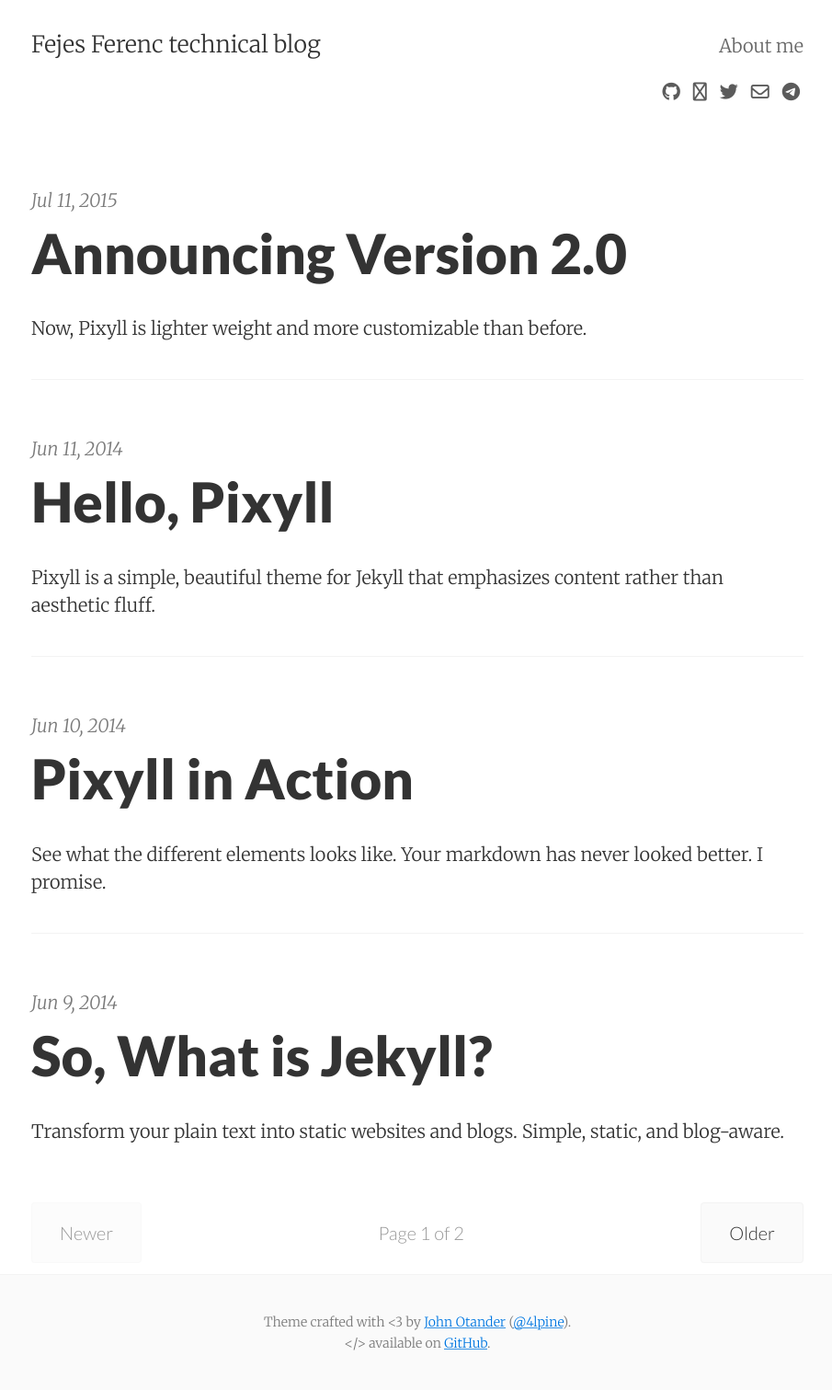
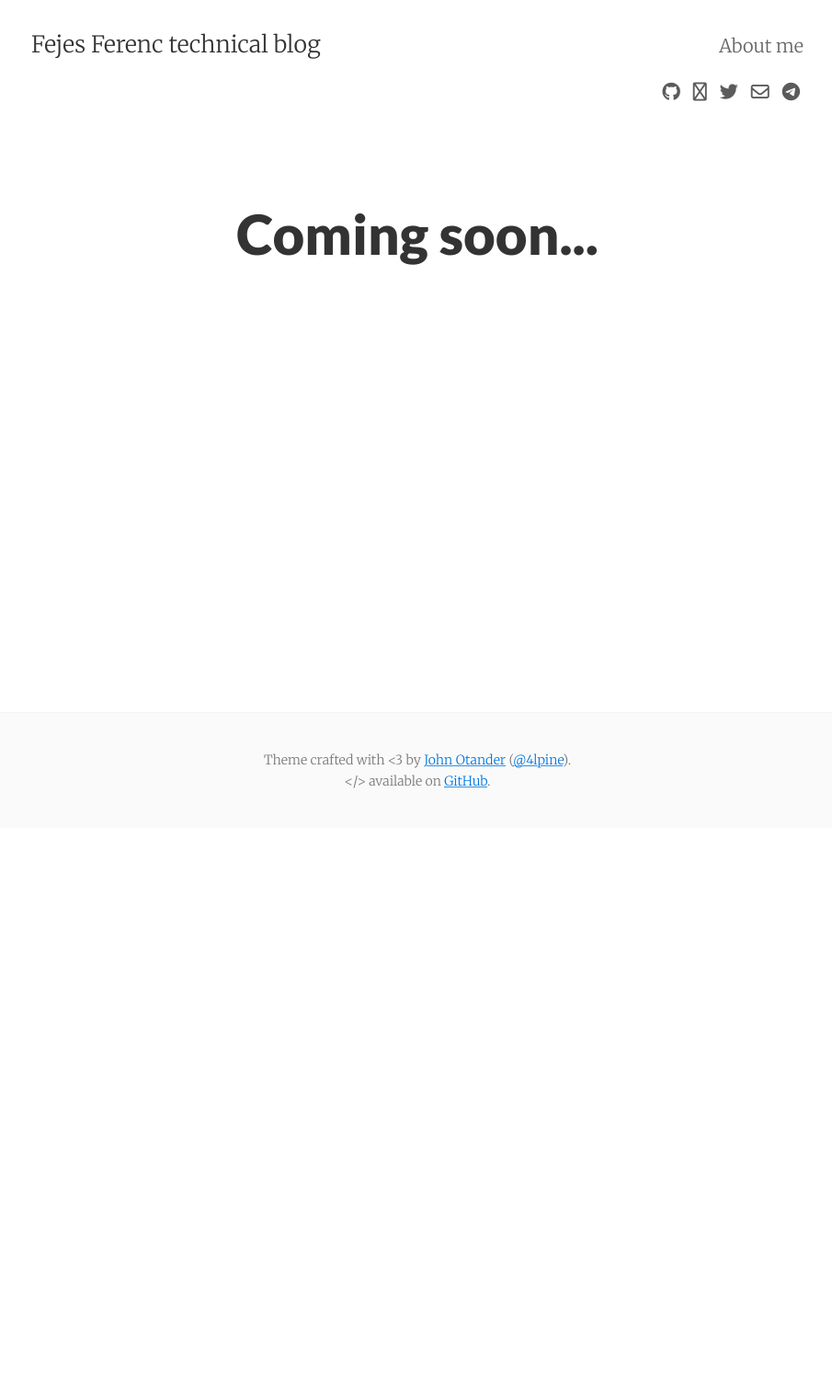
Before and after one commit to spyff/spyff.github.io, a Jekyll site: the page built from index.html, in a window 1280 px wide. Shown: the whole page at 92% size, without its empty margins (186-1091 px from the left). Built offline with Jekyll 4.4.1, drawn with Linux system fonts in a browser that asks for light colours; nearby versions of some CDN libraries; the list of posts is cut into pages by our own code; after the commit the page ends 900 px from its top, so only the background shows below that.

Commit message:
small changes

```diff
--- a/CNAME
+++ /dev/null
@@ -1 +0,0 @@
-pixyll.com
--- a/_config.yml
+++ b/_config.yml
@@ -2,7 +2,7 @@
 title:       Fejes Ferenc technical blog
 email:       spyff[x]mailbox[x]hu
 author:      Fejes Ferenc
-description: ""
+description: "Fejes Ferenc blog"
 baseurl:     ""
 url:         "https://spyff.github.io/"
 date_format: "%b %-d, %Y"
@@ -19,7 +19,7 @@
 bing_verification:
 
 # Optional features
-animated:             true
+animated:             false
 show_related_posts:   false
 show_post_footers:    false
 show_social_icons:    true
--- a/_posts/2014-06-09-so-what-is-jekyll.md
+++ /dev/null
@@ -1,19 +0,0 @@
----
-layout:     post
-title:      So, What is Jekyll?
-date:       2014-06-09 12:32:18
-summary:    Transform your plain text into static websites and blogs. Simple, static, and blog-aware.
-categories: jekyll pixyll
----
-
-TEST
-
-Jekyll is a tool for transforming your plain text into static websites and
-blogs. It is simple, static, and blog-aware. Jekyll uses the
-[Liquid](http://docs.shopify.com/themes/liquid-basics) templating
-language and has builtin [Markdown](http://daringfireball.net/projects/markdown/)
-and [Textile](http://en.wikipedia.org/wiki/Textile_(markup_language)) support.
-
-It also ties in nicely to [Github Pages](https://pages.github.com/).
-
-Learn more about Jekyll on their [website](http://jekyllrb.com/).
--- a/_posts/2014-06-10-see-pixyll-in-action.md
+++ /dev/null
@@ -1,135 +0,0 @@
----
-layout:     post
-title:      Pixyll in Action
-date:       2014-06-10 12:31:19
-summary:    See what the different elements looks like. Your markdown has never looked better. I promise.
-categories: jekyll pixyll
----
-
-There is a significant amount of subtle, yet precisely calibrated, styling to ensure
-that your content is emphasized while still looking aesthetically pleasing.
-
-All links are easy to [locate and discern](#), yet don't detract from the [harmony
-of a paragraph](#). The _same_ goes for italics and __bold__ elements. Even the the strikeout
-works if <del>for some reason you need to update your post</del>. For consistency's sake,
-<ins>The same goes for insertions</ins>, of course.
-
-### Code, with syntax highlighting
-
-Here's an example of some ruby code with line anchors.
-
-{% highlight ruby lineanchors %}
-# The most awesome of classes
-class Awesome < ActiveRecord::Base
-  include EvenMoreAwesome
-
-  validates_presence_of :something
-  validates :email, email_format: true
-
-  def initialize(email, name = nil)
-    self.email = email
-    self.name = name
-    self.favorite_number = 12
-    puts 'created awesomeness'
-  end
-
-  def email_format
-    email =~ /\S+@\S+\.\S+/
-  end
-end
-{% endhighlight %}
-
-Here's some CSS:
-
-{% highlight css %}
-.foobar {
-  /* Named colors rule */
-  color: tomato;
-}
-{% endhighlight %}
-
-Here's some JavaScript:
-
-{% highlight js %}
-var isPresent = require('is-present')
-
-module.exports = function doStuff(things) {
-  if (isPresent(things)) {
-    doOtherStuff(things)
-  }
-}
-{% endhighlight %}
-
-Here's some HTML:
-
-{% highlight html %}
-<div class="m0 p0 bg-blue white">
-  <h3 class="h1">Hello, world!</h3>
-</div>
-{% endhighlight %}
-
-# Headings!
-
-They're responsive, and well-proportioned (in `padding`, `line-height`, `margin`, and `font-size`).
-They also heavily rely on the awesome utility, [BASSCSS](http://www.basscss.com/).
-
-##### They draw the perfect amount of attention
-
-This allows your content to have the proper informational and contextual hierarchy. Yay.
-
-### There are lists, too
-
-  * Apples
-  * Oranges
-  * Potatoes
-  * Milk
-
-  1. Mow the lawn
-  2. Feed the dog
-  3. Dance
-
-### Images look great, too
-
-![desk](https://cloud.githubusercontent.com/assets/1424573/3378137/abac6d7c-fbe6-11e3-8e09-55745b6a8176.png)
-
-_![desk](https://cloud.githubusercontent.com/assets/1424573/3378137/abac6d7c-fbe6-11e3-8e09-55745b6a8176.png)_
-
-
-### There are also pretty colors
-
-Also the result of [BASSCSS](http://www.basscss.com/), you can <span class="bg-dark-gray white">highlight</span> certain components
-of a <span class="red">post</span> <span class="mid-gray">with</span> <span class="green">CSS</span> <span class="orange">classes</span>.
-
-I don't recommend using blue, though. It looks like a <span class="blue">link</span>.
-
-### Footnotes!
-
-Markdown footnotes are supported, and they look great! Simply put e.g. `[^1]` where you want the footnote to appear,[^1] and then add
-the reference at the end of your markdown.
-
-### Stylish blockquotes included
-
-You can use the markdown quote syntax, `>` for simple quotes.
-
-> Lorem ipsum dolor sit amet, consectetur adipiscing elit. Suspendisse quis porta mauris.
-
-However, you need to inject html if you'd like a citation footer. I will be working on a way to
-hopefully sidestep this inconvenience.
-
-<blockquote>
-  <p>
-    Perfection is achieved, not when there is nothing more to add, but when there is nothing left to take away.
-  </p>
-  <footer><cite title="Antoine de Saint-Exupéry">Antoine de Saint-Exupéry</cite></footer>
-</blockquote>
-
-### There's more being added all the time
-
-Checkout the [Github repository](https://github.com/johnotander/pixyll) to request,
-or add, features.
-
-Happy writing.
-
----
-
-[^1]: Important information that may distract from the main text can go in footnotes.
--- a/_posts/2014-06-11-welcome-to-pixyll.markdown
+++ /dev/null
@@ -1,26 +0,0 @@
----
-layout:     post
-title:      Hello, Pixyll
-date:       2014-06-11 15:31:19
-summary:    Pixyll is a simple, beautiful theme for Jekyll that emphasizes content rather than aesthetic fluff.
-categories: jekyll pixyll
----
-
-Hello.
-
-Pixyll is a simple, beautiful theme for Jekyll that emphasizes content rather than aesthetic fluff. It's mobile _first_, fluidly responsive, and delightfully lightweight.
-
-It's pretty minimal, but leverages large type and drastic contrast to make a statement, on all devices.
-
-<blockquote>
-  <p>
-    Perfection is achieved, not when there is nothing more to add, but when there is nothing left to take away.
-  </p>
-  <footer><cite title="Antoine de Saint-Exupéry">Antoine de Saint-Exupéry</cite></footer>
-</blockquote>
-
-## Where is it?
-
-Checkout the [Github repository](https://github.com/johnotander/pixyll) to download it, request a feature, or report a bug.
-
-It's free, and open source ([MIT](http://opensource.org/licenses/MIT)).
--- a/_posts/2015-07-11-announcing-pixyll-version-2.md
+++ /dev/null
@@ -1,16 +0,0 @@
----
-layout:     post
-title:      Announcing Version 2.0
-date:       2015-07-11
-summary:    Now, Pixyll is lighter weight and more customizable than before.
-categories: jekyll pixyll
----
-
-In an effort to make Pixyll easier to customize and more aesthetically pleasing, we've release version `2.0`.
-
-Pixyll now features:
-
-* Line anchors in code blocks and new syntax highlighting
-* A customizable variables file
-* Modular, and lighter weight CSS
-* No more `max-width` media queries
```
Also changed, not shown: _posts/2014-06-08-pixyll-has-pagination.md (deleted, +0 -9 lines), about.md (+1 -1 lines), README.md.
